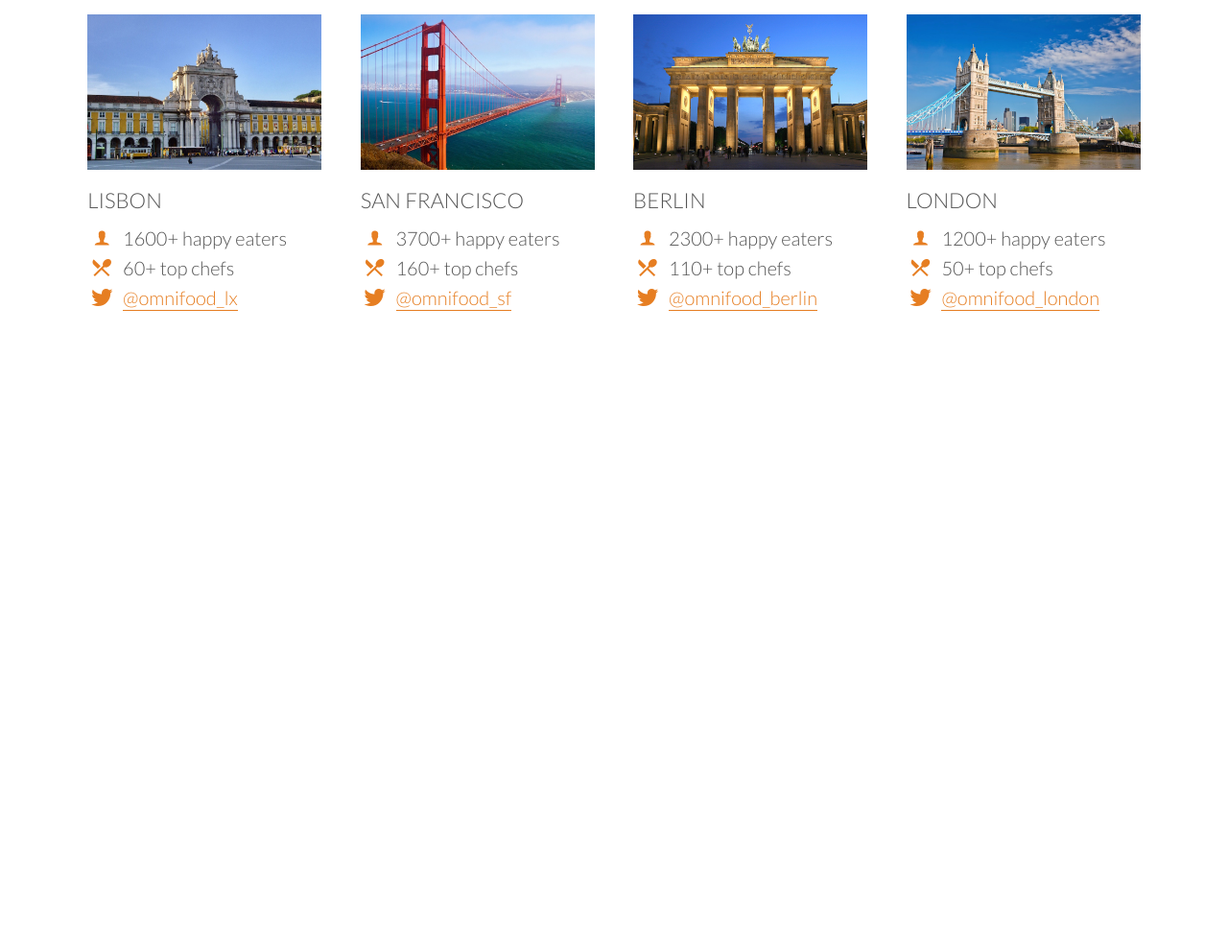
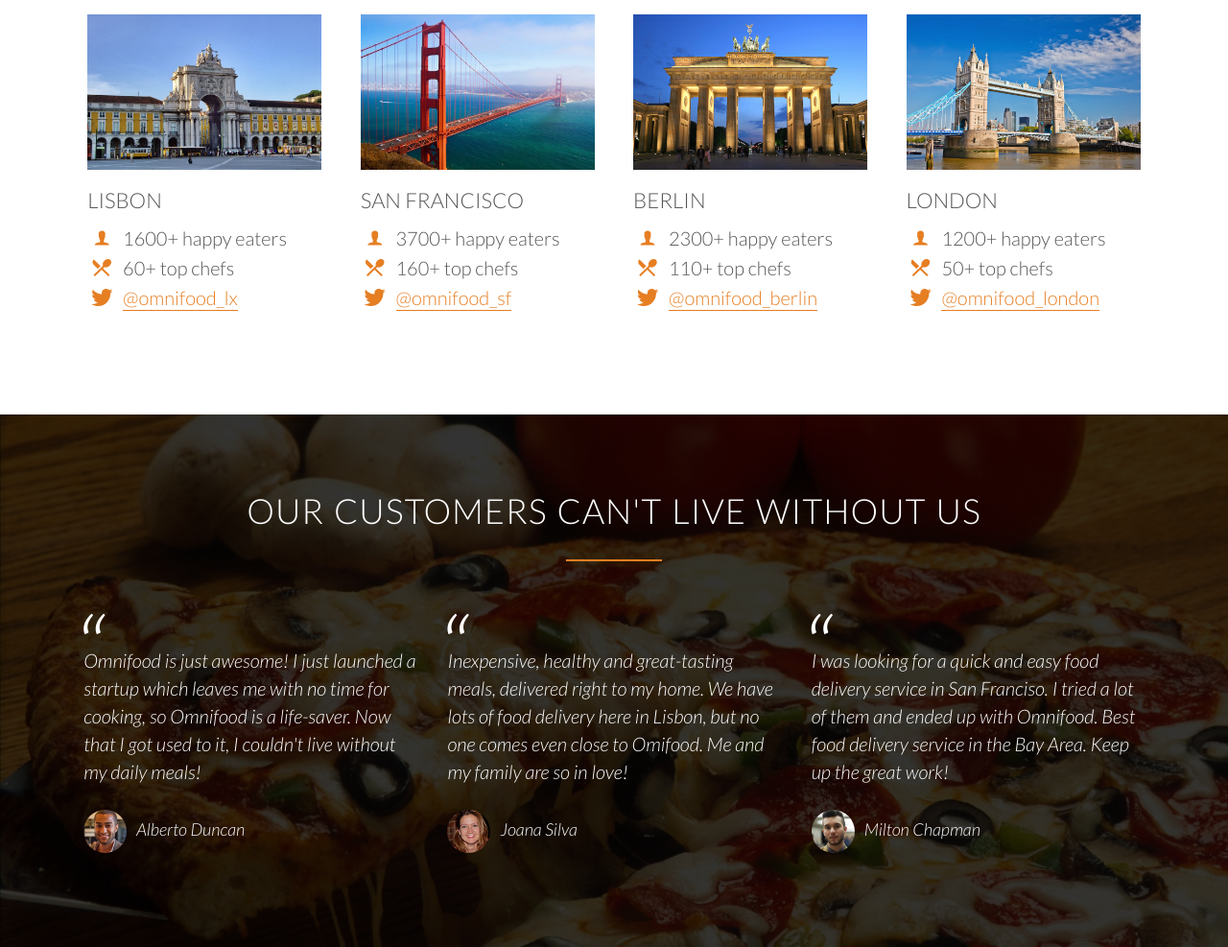
Before and after one commit to SterlingHoughton/omnifood, a plain HTML site: page index.html in a window 1280 px wide. Shown: the part 2921-3908 px from the top of the page at 96% size. Before the commit the page ends 3353 px from the top, so only its background shows below. Drawn offline with Linux system fonts and the light colour scheme; files whose address does not match are found by name.

Commit message:
Create testimonials section, style testimonials section, fix background image in hero/main section

```diff
--- a/index.html
+++ b/index.html
@@ -214,5 +214,31 @@
 			</div>
 		</div>
 	</section>
+
+	<section class="section-testimonials">
+		<div class="row">
+			<h2>Our customers can't live without us</h2>
+		</div>
+		<div class="row">
+			<div class="col span-1-of-3">
+				<blockquote>
+					Omnifood is just awesome! I just launched a startup which leaves me with no time for cooking, so Omnifood is a life-saver. Now that I got used to it, I couldn't live without my daily meals!
+					<cite><img src="src/img/customer-1.jpg">Alberto Duncan</cite>
+				</blockquote>
+			</div>
+			<div class="col span-1-of-3">
+				<blockquote>
+					Inexpensive, healthy and great-tasting meals, delivered right to my home. We have lots of food delivery here in Lisbon, but no one comes even close to Omifood. Me and my family are so in love!
+					<cite><img src="src/img/customer-2.jpg">Joana Silva</cite>
+				</blockquote>
+			</div>
+			<div class="col span-1-of-3">
+				<blockquote>
+					I was looking for a quick and easy food delivery service in San Franciso. I tried a lot of them and ended up with Omnifood. Best food delivery service in the Bay Area. Keep up the great work!
+					<cite><img src="src/img/customer-3.jpg">Milton Chapman</cite>
+				</blockquote>
+			</div>
+		</div>
+	</section>
 </body>
 </html>
--- a/src/css/style.css
+++ b/src/css/style.css
@@ -181,6 +181,7 @@ header {
 	background-size: cover;
 	background-position: center;
 	height: 100vh;
+	background-attachment: fixed;
 }
 
 .hero-text-box {
@@ -333,3 +334,43 @@ header {
 .city-feature {
 	margin-bottom: 5px;
 }
+
+/* TESTIMONIALS SECTION */
+
+.section-testimonials {
+	background-image: linear-gradient(rgba(0, 0, 0, 0.8), rgba(0, 0, 0, 0.8)), url(img/back-customers.jpg);
+	background-size: cover;
+	color: #fff;
+	background-attachment: fixed;
+}
+
+blockquote {
+	padding: 2%;
+	font-style: italic;
+	line-height: 145%;
+	position: relative;
+	margin-top: 40px;
+}
+
+blockquote:before {
+	content: "\201C";
+	font-size: 500%;
+	display: block;
+	position: absolute;
+	top: -5px;
+	left: -3px;
+}
+
+cite {
+	font-size: 90%;
+	margin-top: 25px;
+	display: block;
+}
+
+cite img {
+	height: 45px;
+	border-radius: 50%;
+	margin-right: 10px;
+	vertical-align: middle;
+
+}
```
Also changed, not shown: src/css/img/back-customers.jpg (renamed from src/img/back-customers.jpg).
